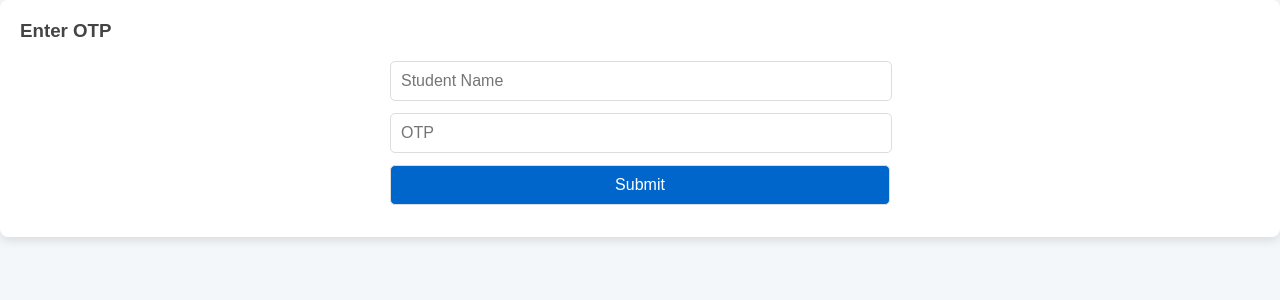
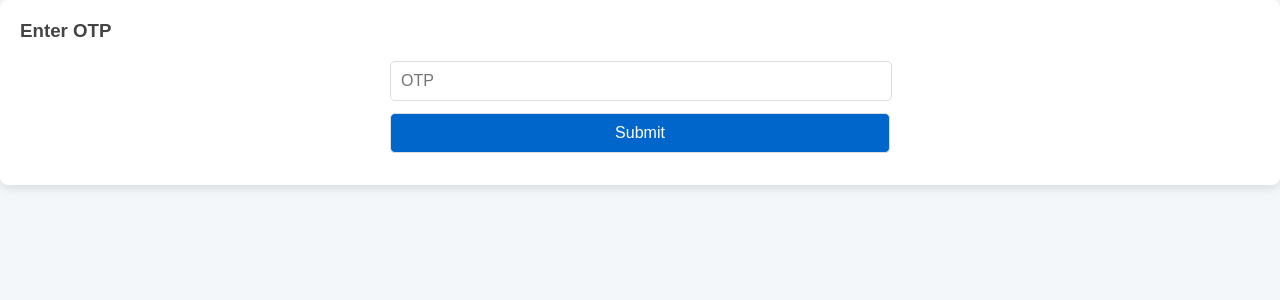
Before and after one commit to master-PA/Attendance-Code-, a Flask app: template templates/student.html in a window 1280 px wide. Shown: the top 300 px of the page. Run offline with Flask 3, Linux system fonts and the light colour scheme; the template is opened without the code that fills it, so the values that code supplies are empty.

Commit message:
Update student.html

```diff
--- a/templates/student.html
+++ b/templates/student.html
@@ -10,7 +10,7 @@
     <div class="card">
         <h3>Enter OTP</h3>
         <form method="post">
-            <input type="text" name="name" placeholder="Student Name" required>
+
             <input type="text" name="otp" placeholder="OTP" required>
             <button type="submit">Submit</button>
         </form>
```
